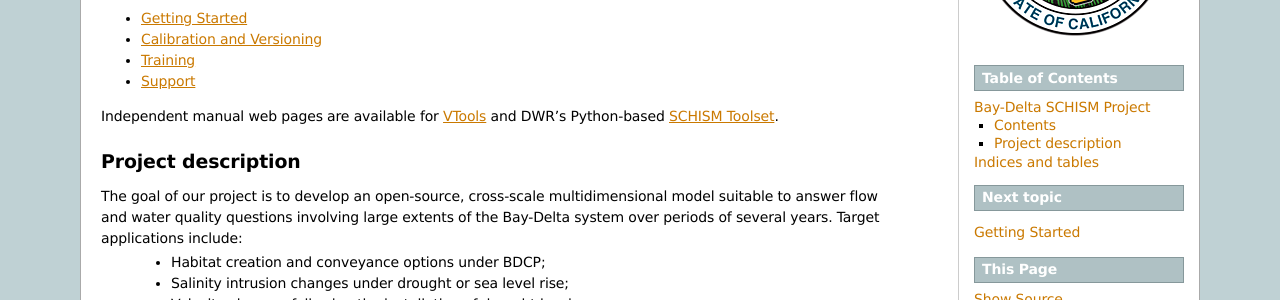
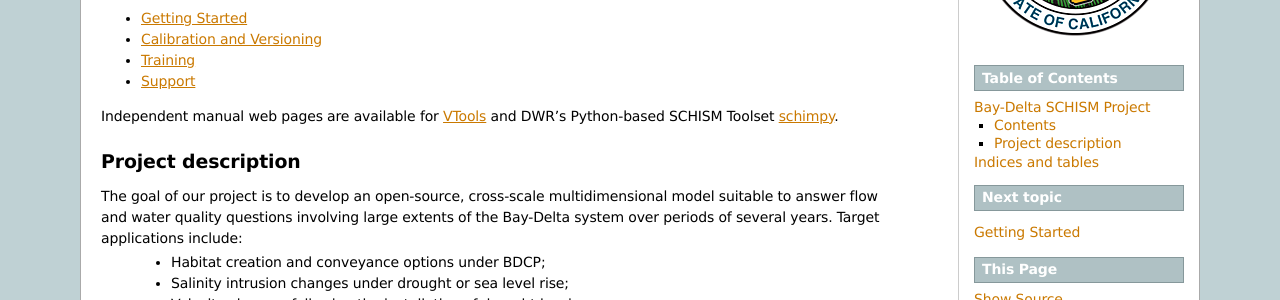
Before and after one commit to CADWRDeltaModeling/BayDeltaSCHISM, a Sphinx documentation site: the page built from doc/bay_delta_project/source/index.rst, in a window 1280 px wide. Shown: the part 379-679 px from the top of the page. Built offline with Sphinx 7.4.7, drawn with Linux system fonts in a browser that asks for light colours; formulas are drawn with MathJax 3.

Commit message:
Updated sphinx conf file and index.rst

```diff
--- a/doc/bay_delta_project/source/conf.py
+++ b/doc/bay_delta_project/source/conf.py
@@ -25,7 +25,12 @@
 
 # Add any Sphinx extension module names here, as strings. They can be extensions
 # coming with Sphinx (named 'sphinx.ext.*') or your custom ones.
-extensions = ['sphinx.ext.autodoc', 'sphinx.ext.intersphinx', 'sphinx.ext.todo', 'sphinx.ext.pngmath'] #'sphinxcontrib.newsfeed'
+extensions = ['sphinx.ext.autodoc',
+              'sphinx.ext.intersphinx',
+              'sphinx.ext.todo',
+              'sphinx.ext.mathjax',]
+
+              #'sphinxcontrib.newsfeed'
 
 # Add any paths that contain templates here, relative to this directory.
 templates_path = ['_templates']
--- a/doc/bay_delta_project/source/index.rst
+++ b/doc/bay_delta_project/source/index.rst
@@ -6,7 +6,7 @@
 Bay-Delta SCHISM Project
 ========================
 
-Bay-Delta SCHISM is an application of the 3D open source `SCHISM <http://ccrm.vims.edu/schism/>`_ hydrodynamic and water quality suite to the San Francisco Bay Delta estuary. The project is a collaboration between the California Department of Water Resources and the Virginia Institute of Marine Sciences (VIMS).
+Bay-Delta SCHISM is an application of the 3D open source `SCHISM <http://ccrm.vims.edu/schismweb/>`_ hydrodynamic and water quality suite to the San Francisco Bay Delta estuary. The project is a collaboration between the California Department of Water Resources and the Virginia Institute of Marine Sciences (VIMS).
 
 
 Contents
@@ -26,8 +26,8 @@
   help
 
 
-Independent manual web pages are available for `VTools <http://baydeltaoffice.water.ca.gov/modeling/deltamodeling/models/vtools/index.html>`_ and
-DWR's Python-based `SCHISM Toolset <http://baydeltaoffice.water.ca.gov/modeling/deltamodeling/models/tools/index.html>`_.
+Independent manual web pages are available for `VTools <http://cadwrdeltamodeling.github.io/vtools3/>`_ and
+DWR's Python-based SCHISM Toolset `schimpy <http://baydeltaoffice.water.ca.gov/modeling/deltamodeling/models/tools/index.html>`_.
 
 
 
```
